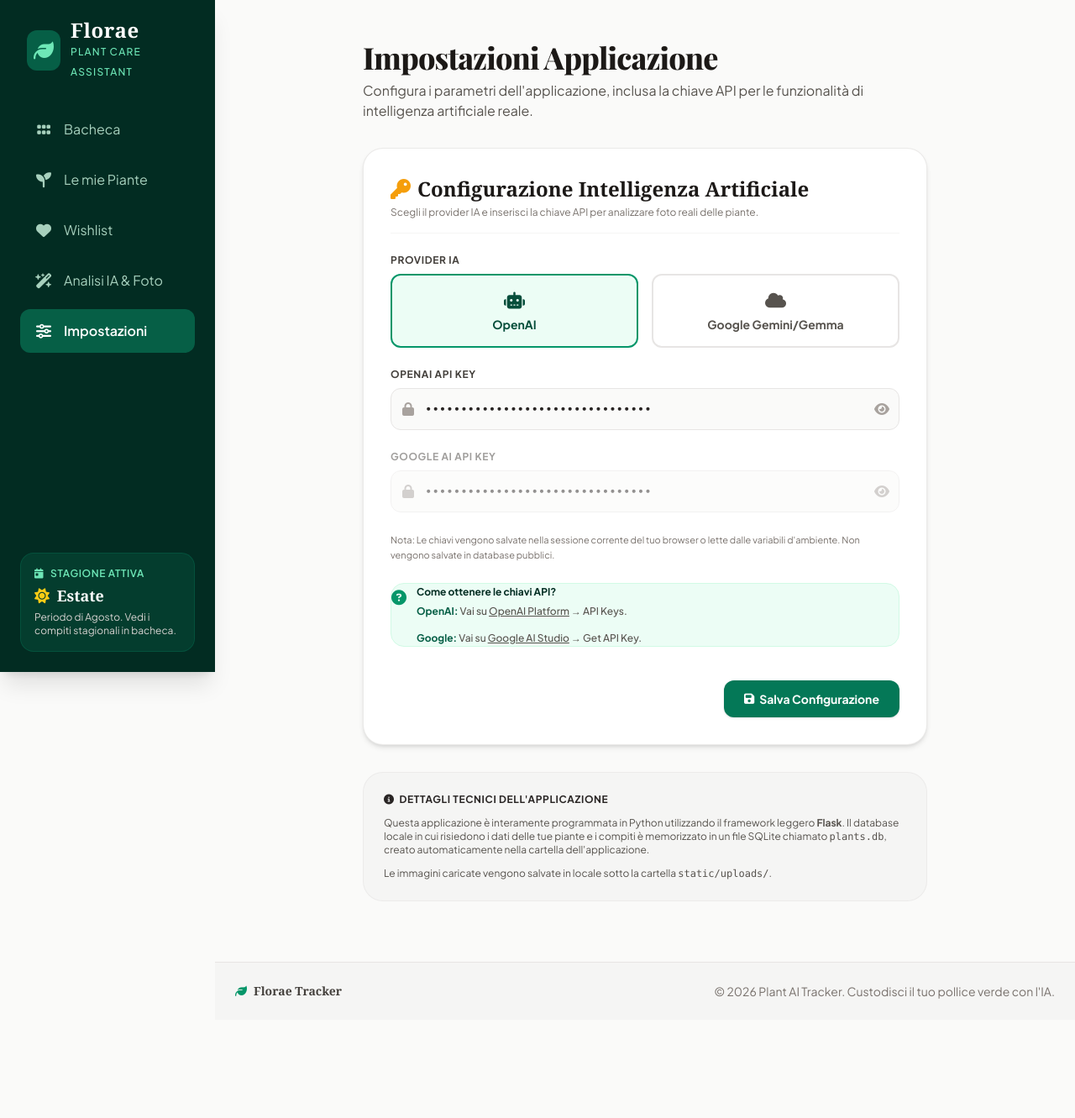
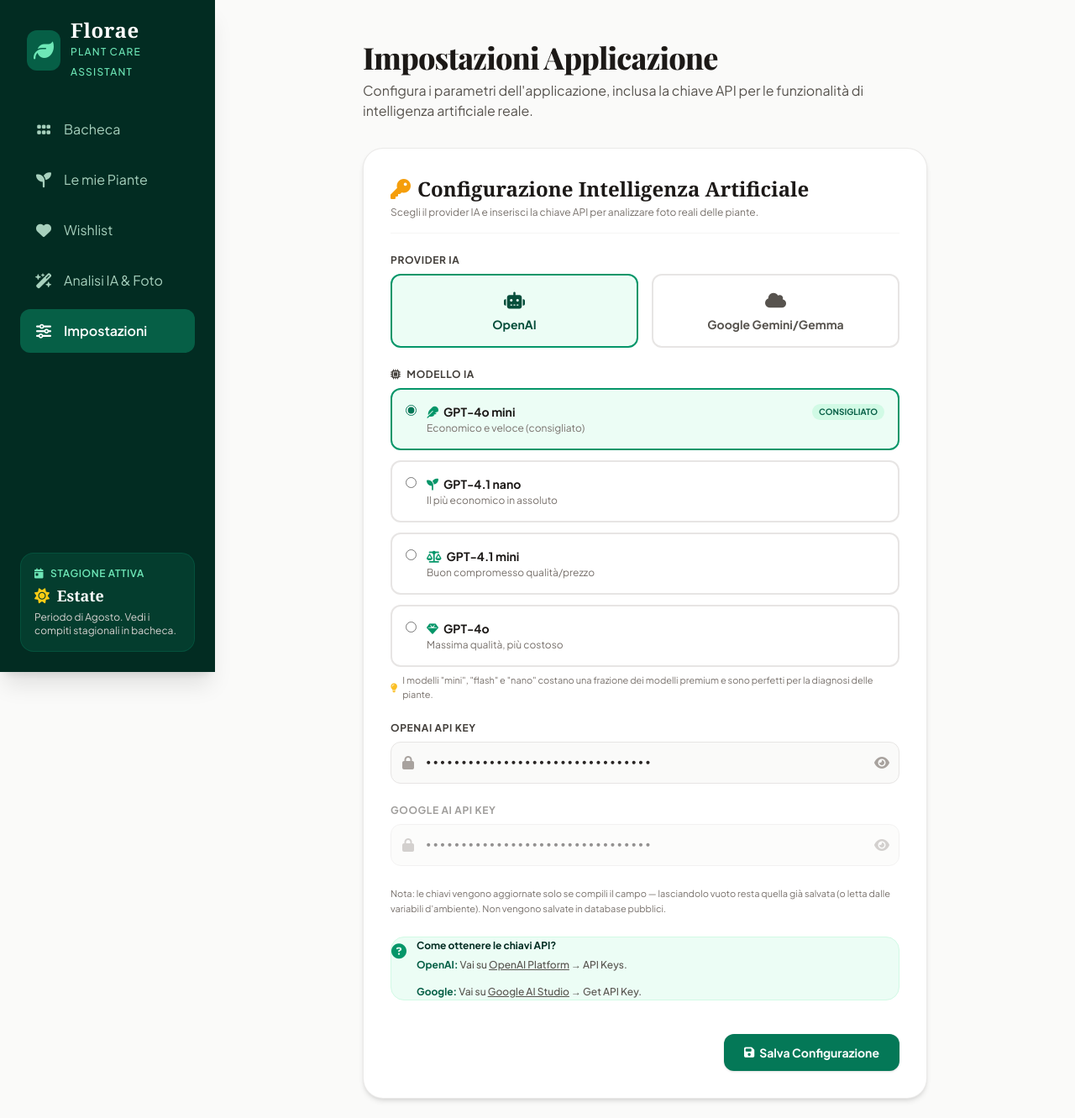
Before and after one commit to chiavedj/plant-tracker, a Flask app: page /settings in a window 1280 px wide. Shown: the top 1331 px of the page at 84% size. Before the commit the page ends 1189 px from the top, so only its background shows below. Run offline with Flask 3, Linux system fonts and the light colour scheme; data comes from the database, SQL or seed files in the repository; some libraries are stand-ins or nearby versions; some web fonts are replaced.

Commit message:
v1.1.0: Selezione modello IA + bugfix completi
Novità:
- Scelta del modello IA nelle impostazioni (economico o premium)
  - OpenAI: GPT-4o mini / 4.1 nano / 4.1 mini / 4o
  - Google: Gemini 3.6 Flash / 2.5 Flash / Flash Latest
- Le chiavi API non vengono più cancellate salvando campi vuoti

Bugfix:
- Crash su /diagnose e /diagnose/apply con pianta inesistente o id invalido
- Crash su aggiunta/modifica pianta senza nome
- Crash su creazione attività senza titolo
- Diagnosi Gemini senza flag is_mock corretto
- Modelli Google deprecati aggiornati con auto-migrazione
- Placeholder immagine mancante creato (static/img/placeholder.svg)
- Parsing JSON robusto per risposte IA (clean_ai_json)
- Fallback nomi file upload vuoti (secure_filename)
- Banner errore dedicato in pagina diagnosi

````diff
--- a/app.py
+++ b/app.py
@@ -1,7 +1,8 @@
 import os
+import re
 import base64
 from datetime import datetime
-from flask import Flask, render_template, request, redirect, url_for, flash, jsonify, session
+from flask import Flask, render_template, request, redirect, url_for, flash, jsonify
 from flask_sqlalchemy import SQLAlchemy
 from werkzeug.utils import secure_filename
 import json
@@ -58,12 +59,38 @@ class Task(db.Model):
     status = db.Column(db.String(20), default='pending')  # pending, completed
     created_at = db.Column(db.DateTime, default=datetime.utcnow)
 
+# Modelli IA disponibili, suddivisi per provider
+AI_MODELS = {
+    'openai': [
+        {'id': 'gpt-4o-mini', 'name': 'GPT-4o mini', 'desc': 'Economico e veloce (consigliato)', 'icon': 'fa-feather'},
+        {'id': 'gpt-4.1-nano', 'name': 'GPT-4.1 nano', 'desc': 'Il più economico in assoluto', 'icon': 'fa-seedling'},
+        {'id': 'gpt-4.1-mini', 'name': 'GPT-4.1 mini', 'desc': 'Buon compromesso qualità/prezzo', 'icon': 'fa-scale-balanced'},
+        {'id': 'gpt-4o', 'name': 'GPT-4o', 'desc': 'Massima qualità, più costoso', 'icon': 'fa-gem'},
+    ],
+    'google': [
+        {'id': 'models/gemini-3.6-flash', 'name': 'Gemini 3.6 Flash', 'desc': 'Veloce ed economico (consigliato)', 'icon': 'fa-feather'},
+        {'id': 'models/gemini-2.5-flash', 'name': 'Gemini 2.5 Flash', 'desc': 'Più intelligente, costo moderato', 'icon': 'fa-scale-balanced'},
+        {'id': 'models/gemini-flash-latest', 'name': 'Gemini Flash Latest', 'desc': 'Ultima versione flash disponibile', 'icon': 'fa-wand-magic-sparkles'},
+    ]
+}
+
 class Settings(db.Model):
     id = db.Column(db.Integer, primary_key=True)
     ai_provider = db.Column(db.String(50), default='openai')
+    ai_model = db.Column(db.String(100), nullable=True)  # Modello scelto dall'utente
     openai_api_key = db.Column(db.String(500), nullable=True)
     google_api_key = db.Column(db.String(500), nullable=True)
     openrouter_api_key = db.Column(db.String(500), nullable=True)
+
+# Helper to get the AI model chosen by the user for a given provider
+def get_selected_model(settings, provider):
+    """Restituisce il modello scelto dall'utente, oppure il primo consigliato."""
+    saved = (settings.ai_model or '').strip()
+    valid_ids = [m['id'] for m in AI_MODELS.get(provider, [])]
+    if saved in valid_ids:
+        return saved
+    # Default: primo modello della lista (sempre quello economico/consigliato)
+    return valid_ids[0] if valid_ids else None
 
 # Helper to get/init app settings
 def get_app_settings():
@@ -73,6 +100,20 @@ def get_app_settings():
         db.session.add(setting)
         db.session.commit()
     return setting
+
+def clean_ai_json(text):
+    """Rimuove eventuali blocchi di codice markdown dalla risposta dell'IA."""
+    text = (text or '').strip()
+    # Rimuove fence ```json ... ``` oppure ``` ... ```
+    match = re.search(r'```(?:json)?\s*(.*?)\s*```', text, re.DOTALL)
+    if match:
+        return match.group(1).strip()
+    # Fallback: estrae il primo blocco { ... } valido
+    start = text.find('{')
+    end = text.rfind('}')
+    if start != -1 and end > start:
+        return text[start:end+1]
+    return text
 
 # Context processor to expose current season and month
 @app.context_processor
@@ -180,9 +221,10 @@ def analyze_plant_image(image_path, plant_name, species_hint=""):
             with open(image_path, "rb") as image_file:
                 base64_image = base64.b64encode(image_file.read()).decode('utf-8')
 
+            selected_model = get_selected_model(settings, 'openai')
             client = openai.OpenAI(api_key=api_key)
             response = client.chat.completions.create(
-                model="gpt-4o-mini",
+                model=selected_model,
                 messages=[
                     {
                         "role": "user",
@@ -205,12 +247,15 @@ def analyze_plant_image(image_path, plant_name, species_hint=""):
         else: # Google Gemini / Gemma
             genai.configure(api_key=api_key)
 
-            # Exact names from your API model list
-            models_to_try = [
-                'models/gemma-4-31b-it',
-                'models/gemini-2.5-flash',
-                'models/gemini-2.0-flash',
-                'models/gemini-flash-latest'
+            # Il modello scelto dall'utente viene provato per primo,
+            # poi eventuali fallback nello stesso listino
+            preferred = get_selected_model(settings, 'google')
+            models_to_try = [preferred] + [
+                m for m in [
+                    'models/gemini-3.6-flash',
+                    'models/gemini-2.5-flash',
+                    'models/gemini-flash-latest'
+                ] if m != preferred
             ]
 
             result = None
@@ -241,13 +286,7 @@ def analyze_plant_image(image_path, plant_name, species_hint=""):
                     )
 
                     if response and response.text:
-                        text_response = response.text.strip()
-                        if text_response.startswith("```json"):
-                            text_response = text_response[7:]
-                        if text_response.endswith("```"):
-                            text_response = text_response[:-3]
-
-                        result = json.loads(text_response.strip())
+                        result = json.loads(clean_ai_json(response.text))
                         result["model_used"] = model_name
                         print(f"Success with model: {model_name}")
                         break
@@ -259,8 +298,8 @@ def analyze_plant_image(image_path, plant_name, species_hint=""):
             if result is None:
                 raise Exception(f"Tutti i modelli provati hanno fallito. Ultimo errore: {last_error}")
 
-            return result
-
+        # Nota: niente 'return' anticipato nel ramo Google,
+        # così is_mock viene impostato correttamente per TUTTI i provider
         result["is_mock"] = False
         return result
 
@@ -305,14 +344,14 @@ def get_best_purchase_time(plant_name, species=""):
             import openai
             client = openai.OpenAI(api_key=api_key)
             response = client.chat.completions.create(
-                model="gpt-4o-mini",
+                model=get_selected_model(settings, 'openai'),
                 messages=[{"role": "user", "content": prompt}]
             )
             return response.choices[0].message.content.strip()
 
         else: # Google Gemini / Gemma
             genai.configure(api_key=api_key)
-            model = genai.GenerativeModel('models/gemini-2.0-flash')
+            model = genai.GenerativeModel(get_selected_model(settings, 'google'))
             response = model.generate_content(prompt)
             return response.text.strip()
 
@@ -367,7 +406,7 @@ def get_seasonal_suggestions():
             import openai
             client = openai.OpenAI(api_key=api_key)
             response = client.chat.completions.create(
-                model="gpt-4o-mini",
+                model=get_selected_model(settings, 'openai'),
                 messages=[{"role": "user", "content": prompt}],
                 response_format={"type": "json_object"}
             )
@@ -377,11 +416,9 @@ def get_seasonal_suggestions():
 
         else: # Google Gemini
             genai.configure(api_key=api_key)
-            model = genai.GenerativeModel('models/gemini-2.0-flash')
+            model = genai.GenerativeModel(get_selected_model(settings, 'google'))
             response = model.generate_content(prompt)
-            text = response.text.strip()
-            if text.startswith("```json"): text = text[7:].rstrip("```")
-            data = json.loads(text)
+            data = json.loads(clean_ai_json(response.text))
             suggestions = data.get("suggestions", [])
             return suggestions if suggestions else default_suggestions
 
@@ -423,22 +460,28 @@ def list_plants():
 
 @app.route('/plant/add', methods=['POST'])
 def add_plant():
-    name = request.form.get('name')
+    name = (request.form.get('name') or '').strip()
+    if not name:
+        flash("Il nome della pianta è obbligatorio!", "error")
+        return redirect(url_for('list_plants'))
     species = request.form.get('species')
     exposure = request.form.get('exposure')
     watering = request.form.get('watering')
     care = request.form.get('care')
 
-    spring_care = request.form.get('spring_care', "Ricomincia a concimare una volta al mese. Innaffia con più regolarità.")
-    summer_care = request.form.get('summer_care', "Innaffia frequentemente, controllando che il terreno non si secchi del tutto. Proteggi dai raggi solari troppo intensi.")
-    autumn_care = request.form.get('autumn_care', "Riduci gradualmente le annaffiature. Sospendi le concimazioni. Riporta in casa se la pianta soffre il freddo.")
-    winter_care = request.form.get('winter_care', "Innaffia solo sporadicamente. Assicurati che la stanza sia luminosa e lontana dai termosifoni.")
+    spring_care = (request.form.get('spring_care') or '').strip() or "Ricomincia a concimare una volta al mese. Innaffia con più regolarità."
+    summer_care = (request.form.get('summer_care') or '').strip() or "Innaffia frequentemente, controllando che il terreno non si secchi del tutto. Proteggi dai raggi solari troppo intensi."
+    autumn_care = (request.form.get('autumn_care') or '').strip() or "Riduci gradualmente le annaffiature. Sospendi le concimazioni. Riporta in casa se la pianta soffre il freddo."
+    winter_care = (request.form.get('winter_care') or '').strip() or "Innaffia solo sporadicamente. Assicurati che la stanza sia luminosa e lontana dai termosifoni."
 
     # Handle image upload
     image_file = request.files.get('image')
     image_url = None
     if image_file and image_file.filename != '':
         filename = secure_filename(image_file.filename)
+        # Fallback se secure_filename svuota il nome (es. caratteri non-ASCII)
+        if not filename:
+            filename = f"pianta_{int(datetime.now().timestamp())}.jpg"
         # Append timestamp to avoid overwrite
         filename = f"{int(datetime.now().timestamp())}_{filename}"
         image_path = os.path.join(app.config['UPLOAD_FOLDER'], filename)
@@ -492,7 +535,7 @@ def plant_details(id):
         "summer_care": plant.summer_care,
         "autumn_care": plant.autumn_care,
         "winter_care": plant.winter_care,
-        "image_url": plant.image_url or '/static/img/placeholder.png',
+        "image_url": plant.image_url or '/static/img/placeholder.svg',
         "tasks": tasks_list  # Inviamo la lista delle attività
     })
 
@@ -500,7 +543,11 @@ def plant_details(id):
 @app.route('/plant/edit/<int:id>', methods=['POST'])
 def edit_plant(id):
     plant = Plant.query.get_or_404(id)
-    plant.name = request.form.get('name')
+    new_name = (request.form.get('name') or '').strip()
+    if not new_name:
+        flash("Il nome della pianta è obbligatorio! Modifica non salvata.", "error")
+        return redirect(url_for('list_plants'))
+    plant.name = new_name
     plant.species = request.form.get('species')
     plant.exposure = request.form.get('exposure')
     plant.watering = request.form.get('watering')
@@ -614,14 +661,18 @@ def add_task():
     due_date = request.form.get('due_date') or "Subito"
     is_urgent = 'is_urgent' in request.form
 
-    if not plant_id or plant_id == "":
+    if not title or not title.strip():
+        flash("Il titolo dell'attività è obbligatorio!", "error")
+        return redirect(url_for('dashboard'))
+
+    try:
+        plant_id = int(plant_id)
+    except (TypeError, ValueError):
         plant_id = None
-    else:
-        plant_id = int(plant_id)
 
     new_task = Task(
         plant_id=plant_id,
-        title=title,
+        title=title.strip(),
         description=description,
         due_date=due_date,
         is_urgent=is_urgent,
@@ -667,9 +718,14 @@ def diagnose_page():
             return redirect(url_for('diagnose_page'))
 
         # Determine actual plant name
-        selected_plant = None
         if plant_id and plant_id != "new":
-            selected_plant = Plant.query.get(int(plant_id))
+            try:
+                selected_plant = Plant.query.get(int(plant_id))
+            except (TypeError, ValueError):
+                selected_plant = None
+            if not selected_plant:
+                flash("La pianta selezionata non esiste più. Riprova.", "error")
+                return redirect(url_for('diagnose_page'))
             plant_name = selected_plant.name
             species = selected_plant.species or ""
         else:
@@ -678,6 +734,9 @@ def diagnose_page():
 
         # Save photo
         filename = secure_filename(image_file.filename)
+        # Fallback se secure_filename svuota il nome (es. caratteri non-ASCII)
+        if not filename:
+            filename = f"diagnosi_{int(datetime.now().timestamp())}.jpg"
         filename = f"diag_{int(datetime.now().timestamp())}_{filename}"
         image_path = os.path.join(app.config['UPLOAD_FOLDER'], filename)
         image_file.save(os.path.join(app.root_path, image_path))
@@ -712,16 +771,20 @@ def apply_diagnosis():
     watering_rules = request.form.get('watering_rules')
 
     # 1. Get or Create Plant
+    plant = None
     if plant_id and plant_id != "new":
-        plant = Plant.query.get(int(plant_id))
-        if plant:
-            # Update its details if empty or with new instructions
-            if image_url:
-                plant.image_url = image_url
-            if exposure_rules and (not plant.exposure or plant.exposure == ""):
-                plant.exposure = exposure_rules
-            if watering_rules and (not plant.watering or plant.watering == ""):
-                plant.watering = watering_rules
+        try:
+            plant = Plant.query.get(int(plant_id))
+        except (TypeError, ValueError):
+            plant = None
+    if plant:
+        # Update its details if empty or with new instructions
+        if image_url:
+            plant.image_url = image_url
+        if exposure_rules and (not plant.exposure or plant.exposure == ""):
+            plant.exposure = exposure_rules
+        if watering_rules and (not plant.watering or plant.watering == ""):
+            plant.watering = watering_rules
     else:
         # Create a brand new plant!
         plant = Plant(
@@ -757,7 +820,8 @@ def apply_diagnosis():
     db.session.add(new_task)
     db.session.commit()
 
-    flash(f"Diagnosi applicata! Creato un compito urgente per '{plant.name}' e aggiornato il database.", "success")
+    tipo_compito = "compito urgente" if is_urgent else "compito"
+    flash(f"Diagnosi applicata! Creato un {tipo_compito} per '{plant.name}' e aggiornato il database.", "success")
     return redirect(url_for('dashboard'))
 
 
@@ -784,15 +848,27 @@ def list_models():
 def settings():
     if request.method == 'POST':
         ai_provider = request.form.get('ai_provider', 'openai')
+        ai_model = request.form.get('ai_model', '').strip()
         openai_api_key = request.form.get('openai_api_key', '').strip()
         google_api_key = request.form.get('google_api_key', '').strip()
         openrouter_api_key = request.form.get('openrouter_api_key', '').strip()
 
+        # Sicurezza: accettiamo solo modelli presenti nel listino del provider scelto
+        valid_models = [m['id'] for m in AI_MODELS.get(ai_provider, [])]
+        if ai_model not in valid_models:
+            ai_model = valid_models[0] if valid_models else None
+
         settings = get_app_settings()
         settings.ai_provider = ai_provider
-        settings.openai_api_key = openai_api_key
-        settings.google_api_key = google_api_key
-        settings.openrouter_api_key = openrouter_api_key
+        settings.ai_model = ai_model
+        # Le chiavi vengono aggiornate SOLO se compilate:
+        # un campo lasciato vuoto non cancella la chiave già salvata
+        if openai_api_key:
+            settings.openai_api_key = openai_api_key
+        if google_api_key:
+            settings.google_api_key = google_api_key
+        if openrouter_api_key:
+            settings.openrouter_api_key = openrouter_api_key
         db.session.commit()
 
         flash("Configurazione salvata con successo! L'IA scelta è ora attiva (se hai inserito una chiave valida).", "success")
@@ -800,11 +876,14 @@ def settings():
 
     settings = get_app_settings()
     current_provider = settings.ai_provider or 'openai'
+    current_model = get_selected_model(settings, current_provider)
     openai_key = settings.openai_api_key or os.environ.get('OPENAI_API_KEY') or ""
     google_key = settings.google_api_key or os.environ.get('GOOGLE_API_KEY') or ""
     openrouter_key = settings.openrouter_api_key or os.environ.get('OPENROUTER_API_KEY') or ""
     return render_template('settings.html',
                            current_provider=current_provider,
+                           current_model=current_model,
+                           ai_models=AI_MODELS,
                            openai_key=openai_key,
                            google_key=google_key,
                            openrouter_key=openrouter_key)
@@ -813,6 +892,14 @@ def settings():
 if __name__ == '__main__':
     with app.app_context():
         db.create_all()
+
+        # Migrazione leggera: aggiunge la colonna ai_model se non esiste ancora
+        from sqlalchemy import text
+        with db.engine.connect() as conn:
+            columns = [row[1] for row in conn.execute(text("PRAGMA table_info(settings)"))]
+            if 'ai_model' not in columns:
+                conn.execute(text("ALTER TABLE settings ADD COLUMN ai_model VARCHAR(100)"))
+                conn.commit()
 
         # Populate with some default plants if db is empty
         if Plant.query.count() == 0:
--- a/templates/settings.html
+++ b/templates/settings.html
@@ -43,6 +43,37 @@
                 </div>
             </div>
 
+            <!-- Model Selection -->
+            <div id="model-section">
+                <label class="block text-xs font-bold text-stone-700 uppercase tracking-wider mb-2">
+                    <i class="fa-solid fa-microchip mr-1"></i> Modello IA
+                </label>
+                <div class="grid gap-3" id="model-options">
+                    {% for provider, models in ai_models.items() %}
+                        {% for m in models %}
+                        <label data-provider="{{ provider }}"
+                               class="model-card relative flex items-start space-x-3 p-4 rounded-xl border-2 cursor-pointer transition-all
+                               {% if current_model == m.id and current_provider == provider %} border-emerald-600 bg-emerald-50 {% else %} border-stone-200 hover:border-stone-300 {% endif %}
+                               {% if current_provider != provider %} hidden {% endif %}">
+                            <input type="radio" name="ai_model" value="{{ m.id }}" class="mt-0.5 accent-emerald-700"
+                                   {% if current_model == m.id and current_provider == provider %} checked {% endif %}>
+                            <div class="flex-1">
+                                <div class="flex items-center justify-between">
+                                    <span class="font-bold text-sm text-stone-900"><i class="fa-solid {{ m.icon }} text-emerald-600 mr-1.5"></i>{{ m.name }}</span>
+                                    {% if loop.first %}<span class="text-[10px] font-bold uppercase bg-emerald-100 text-emerald-800 px-2 py-0.5 rounded-full">Consigliato</span>{% endif %}
+                                </div>
+                                <p class="text-xs text-stone-500 mt-0.5">{{ m.desc }}</p>
+                            </div>
+                        </label>
+                        {% endfor %}
+                    {% endfor %}
+                </div>
+                <p class="text-[11px] text-stone-500 mt-2 flex items-center space-x-1.5">
+                    <i class="fa-solid fa-lightbulb text-amber-400"></i>
+                    <span>I modelli "mini", "flash" e "nano" costano una frazione dei modelli premium e sono perfetti per la diagnosi delle piante.</span>
+                </p>
+            </div>
+
             <!-- OpenAI API Key -->
             <div id="openai-section" class="{% if current_provider != 'openai' %} opacity-50 pointer-events-none {% endif %} transition-opacity">
                 <label class="block text-xs font-bold text-stone-700 uppercase tracking-wider mb-2">OpenAI API Key</label>
@@ -73,7 +104,7 @@
                 </div>
             </div>
 
-            <p class="text-[11px] text-stone-500 mt-1.5 leading-relaxed">Nota: Le chiavi vengono salvate nella sessione corrente del tuo browser o lette dalle variabili d'ambiente. Non vengono salvate in database pubblici.</p>
+            <p class="text-[11px] text-stone-500 mt-1.5 leading-relaxed">Nota: le chiavi vengono aggiornate solo se compili il campo — lasciandolo vuoto resta quella già salvata (o letta dalle variabili d'ambiente). Non vengono salvate in database pubblici.</p>
 
             <!-- Configuration info alert -->
             <div class="bg-emerald-50 border border-emerald-100 text-emerald-950 p-4.5 rounded-2xl flex items-start space-x-3 text-xs leading-relaxed">
@@ -134,6 +165,21 @@
         const openaiSection = document.getElementById('openai-section');
         const googleSection = document.getElementById('google-section');
         const labels = document.querySelectorAll('.grid.grid-cols-2.gap-4 > label');
+
+        // Mostra solo i modelli del provider selezionato
+        document.querySelectorAll('#model-options .model-card').forEach(card => {
+            const isForProvider = card.dataset.provider === selectedProvider;
+            card.classList.toggle('hidden', !isForProvider);
+            if (isForProvider) {
+                // Assicurati che almeno un modello del provider sia selezionato
+                const checked = card.querySelector('input[type=radio]:checked');
+                if (!checked && document.querySelector('#model-options input:checked') === null) {
+                    card.querySelector('input[type=radio]').checked = true;
+                    card.classList.add('border-emerald-600', 'bg-emerald-50');
+                }
+            }
+        });
+
         if (labels.length >= 2) {
             const openaiLabel = labels[0];
             const googleLabel = labels[1];
@@ -155,9 +201,27 @@
         }
     }
 
+    // Evidenzia la scheda modello quando viene selezionata
+    function updateModelCardsUI() {
+        document.querySelectorAll('#model-options .model-card').forEach(card => {
+            const radio = card.querySelector('input[type=radio]');
+            if (radio.checked) {
+                card.classList.add('border-emerald-600', 'bg-emerald-50');
+                card.classList.remove('border-stone-200', 'hover:border-stone-300');
+            } else {
+                card.classList.remove('border-emerald-600', 'bg-emerald-50');
+                card.classList.add('border-stone-200', 'hover:border-stone-300');
+            }
+        });
+    }
+
     document.addEventListener('DOMContentLoaded', updateProviderUI);
+    document.addEventListener('DOMContentLoaded', updateModelCardsUI);
     document.querySelectorAll('input[name="ai_provider"]').forEach(radio => {
         radio.addEventListener('change', updateProviderUI);
     });
+    document.querySelectorAll('input[name="ai_model"]').forEach(radio => {
+        radio.addEventListener('change', updateModelCardsUI);
+    });
 </script>
 {% endblock %}
````
Also changed, not shown: templates/diagnose_result.html (+14 -1 lines), static/img/placeholder.svg (added), 1 other file.
